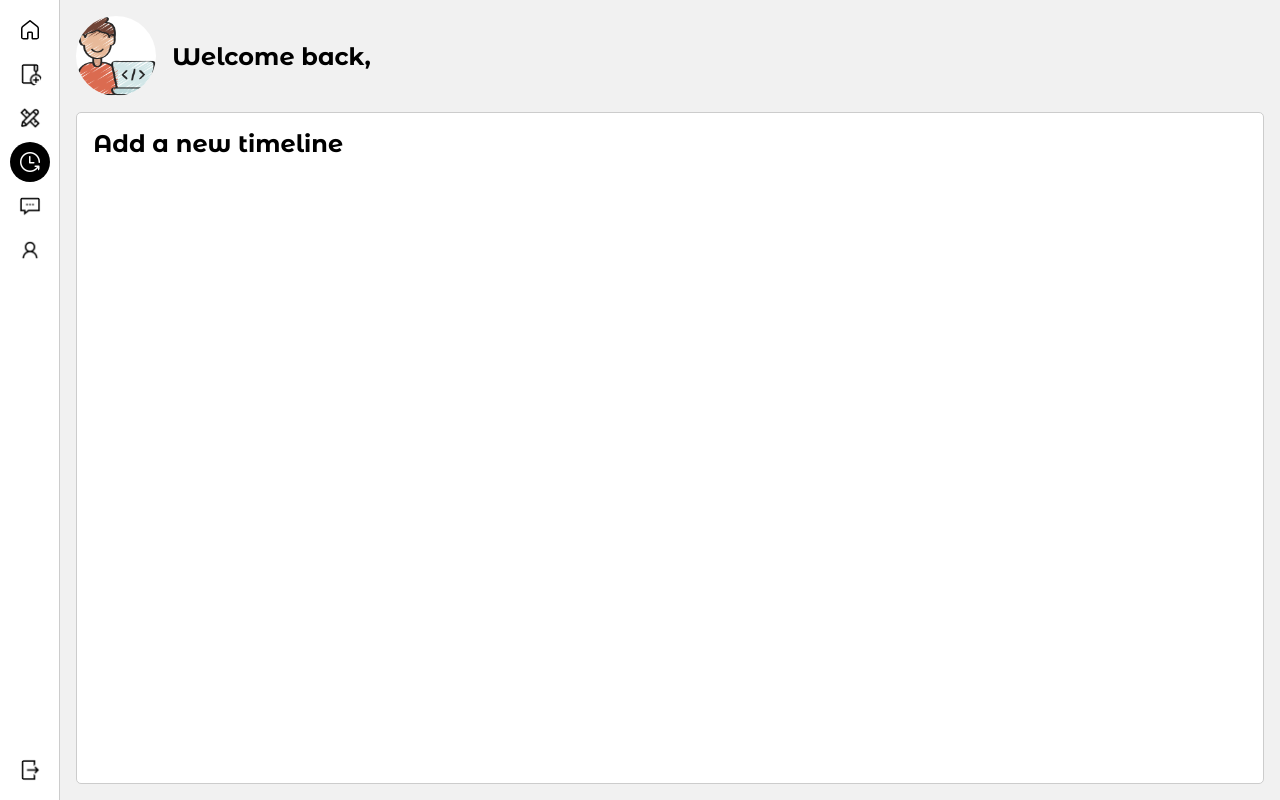
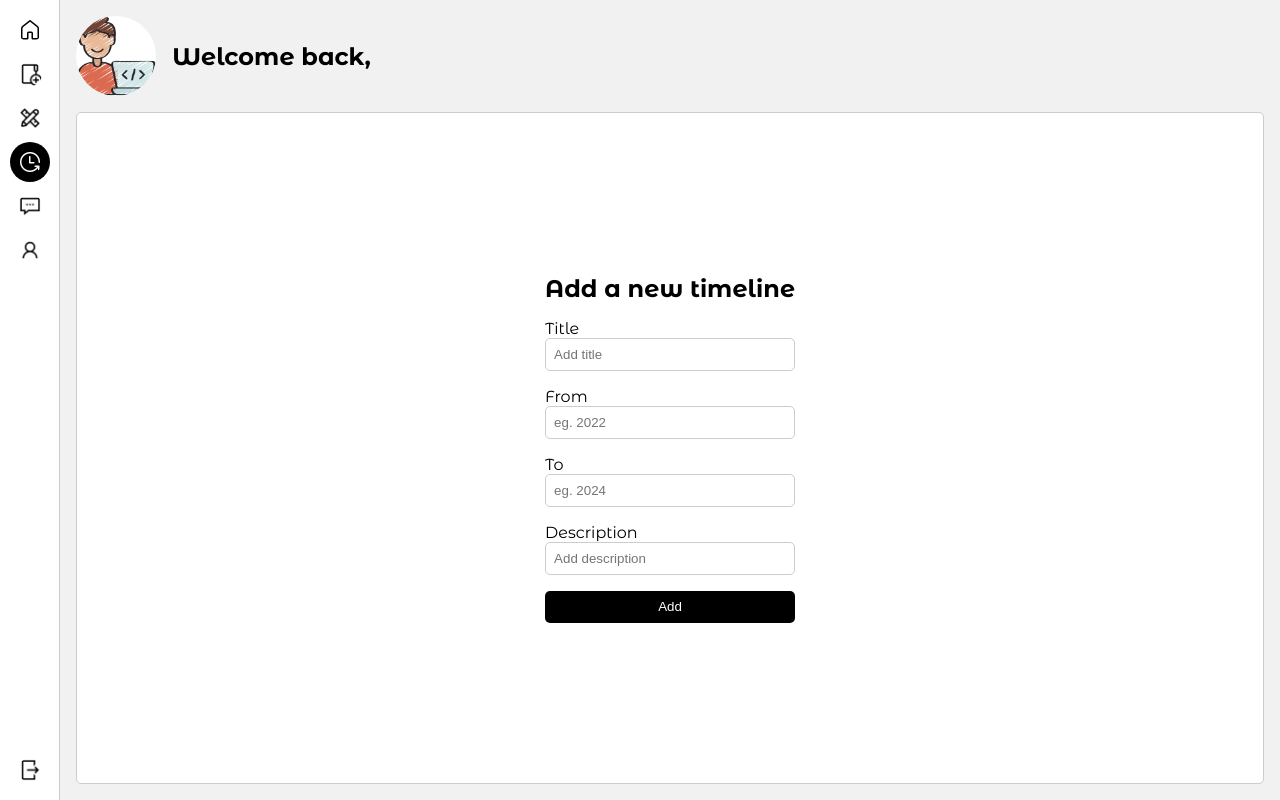
Before and after one commit to RanitJana/Portfolio, a React (Vite) app in the folder client/: page /admin/1/timeline/create in a window 1280 px wide. Built offline with nearby package versions, Linux system fonts and the light colour scheme; no server answers.

Commit message:
feat:add timeline

```diff
--- a/client/admin/pages/MessagePreview/MessagePreview.css
+++ b/client/admin/pages/MessagePreview/MessagePreview.css
@@ -1,5 +1,8 @@
 .messagePreview {
     width: 100%;
+    height: 100%;
+    min-height: fit-content;
+    display: flex;
 }
 
 .messagePreview>.messagePreviewChild {
@@ -7,6 +10,7 @@
     border: 1px solid #ccc;
     border-radius: 5px;
     background-color: white;
+    height: 100%;
 }
 
 .messagePreview>.messagePreviewChild>.messages {
--- a/client/admin/pages/TimelineCreate/TimelineCreate.css
+++ b/client/admin/pages/TimelineCreate/TimelineCreate.css
@@ -4,4 +4,49 @@
     border: 1px solid #ccc;
     border-radius: 5px;
     height: 100%;
+    min-height: fit-content;
+    display: flex;
+    justify-content: center;
+    align-items: center;
 }
+
+.adminTimelineAdd>.timelineParent {
+    height: 100%;
+    min-height: fit-content;
+    display: grid;
+    place-items: center;
+    padding: 1rem 0;
+}
+
+.adminTimelineAdd>.timelineParent>form {
+    display: flex;
+    flex-direction: column;
+}
+
+.adminTimelineAdd>.timelineParent>form>h2 {
+    margin-bottom: 1rem;
+}
+
+.adminTimelineAdd>.timelineParent>form>button {
+    position: relative;
+    height: 2rem;
+    background-color: black;
+    border-radius: 5px;
+    color: white;
+    min-width: 5rem;
+    border: none;
+    outline: none;
+    cursor: pointer;
+}
+
+.adminTimelineAdd>.timelineParent>form>input:focus {
+    border-color: skyblue;
+}
+
+.adminTimelineAdd>.timelineParent>form>input {
+    margin-bottom: 1rem;
+    padding: 0.5rem;
+    border-radius: 5px;
+    border: 1px solid #ccc;
+    outline: none;
+}
--- a/client/admin/pages/TimelineCreate/TimelineCreate.jsx
+++ b/client/admin/pages/TimelineCreate/TimelineCreate.jsx
@@ -1,8 +1,7 @@
 /* eslint-disable no-unused-vars */
 import "./TimelineCreate.css";
-import { useCallback, useContext, useEffect, useState } from "react";
+import { useCallback, useContext, useEffect, useRef, useState } from "react";
 import { toastContext } from "../../../src/Index.jsx";
-import AdminSkeleton from "../../components/AdminSkeleton/AdminSkeleton.jsx";
 import { useParams } from "react-router-dom";
 import { handleAddTimeline } from "../../utils/Apis.js";
 
@@ -19,7 +18,43 @@ function TimelineCreate() {
     to: "",
   });
 
-  const addTimeline = useCallback(async () => {
+  const allRefs = useRef({
+    title: null,
+    description: null,
+    from: null,
+    to: null,
+  });
+
+  function checkInputs() {
+    if (info.title == "") {
+      toast.warning("Please fill the title field");
+      allRefs.current.title.focus();
+      return false;
+    }
+    if (info.from == "") {
+      toast.warning("Please fill ethe from field");
+      allRefs.current.from.focus();
+      return false;
+    }
+    if (info.to == "") {
+      toast.warning("Please fill the to field");
+      allRefs.current.to.focus();
+      return false;
+    }
+    if (info.description == "") {
+      toast.warning("Please fill the description field");
+      allRefs.current.description.focus();
+      return false;
+    }
+    return true;
+  }
+
+  const addTimeline = useCallback(
+    async (e) => {
+      e.preventDefault();
+
+      if (!checkInputs()) return;
+
       try {
         setLoading(true);
         let data = {
@@ -31,6 +66,13 @@ function TimelineCreate() {
 
         let { success, message } = await handleAddTimeline(data);
 
+        setInfo({
+          title: "",
+          description: "",
+          from: "",
+          to: "",
+        });
+
         if (success) toast.success(message);
         else toast.warning(message);
       } catch (error) {
@@ -39,11 +81,78 @@ function TimelineCreate() {
       } finally {
         setLoading(false);
       }
-  }, [info.description, info.from, info.title, info.to, toast]);
+    },
+    [info.description, info.from, info.title, info.to]
+  );
 
   return (
     <div className="adminTimelineAdd">
+      <div className="timelineParent">
+        <form onSubmit={addTimeline}>
           <h2>Add a new timeline</h2>
+
+          <label htmlFor="title">Title</label>
+          <input
+            ref={(el) => (allRefs.current.title = el)}
+            type="text"
+            name=""
+            id="title"
+            value={info.title}
+            onChange={(e) =>
+              setInfo((prev) => ({ ...prev, title: e.target.value }))
+            }
+            placeholder="Add title"
+          />
+
+          <label htmlFor="from">From</label>
+          <input
+            ref={(el) => (allRefs.current.from = el)}
+            type="number"
+            name=""
+            id="from"
+            value={info.from}
+            onChange={(e) =>
+              setInfo((prev) => ({ ...prev, from: e.target.value }))
+            }
+            placeholder="eg. 2022"
+          />
+
+          <label htmlFor="to">To</label>
+          <input
+            ref={(el) => (allRefs.current.to = el)}
+            type="number"
+            name=""
+            id="to"
+            value={info.to}
+            onChange={(e) =>
+              setInfo((prev) => ({ ...prev, to: e.target.value }))
+            }
+            placeholder="eg. 2024"
+          />
+
+          <label htmlFor="description">Description</label>
+          <input
+            ref={(el) => (allRefs.current.description = el)}
+            type="text"
+            name=""
+            id="description"
+            value={info.description}
+            onChange={(e) =>
+              setInfo((prev) => ({ ...prev, description: e.target.value }))
+            }
+            placeholder="Add description"
+          />
+
+          {isLoading ? (
+            <button type="button" onClick={(e) => e.preventDefault()}>
+              {" "}
+              <span className="loader"></span>{" "}
+            </button>
+          ) : (
+            <button type="submit">Add</button>
+          )}
+        </form>
+      </div>
     </div>
   );
 }
```
Lines whose indentation alone changed are shown as unchanged.
